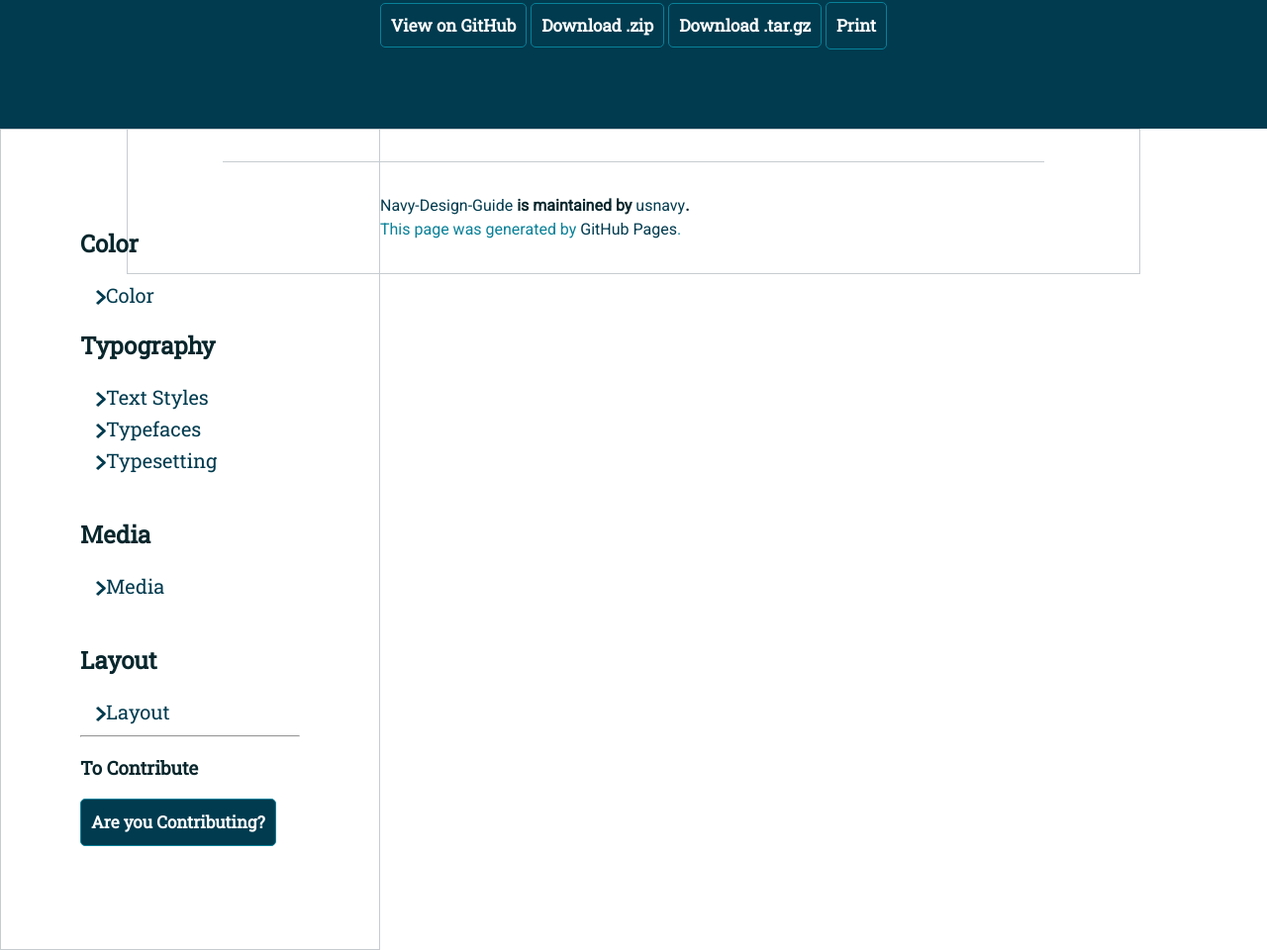
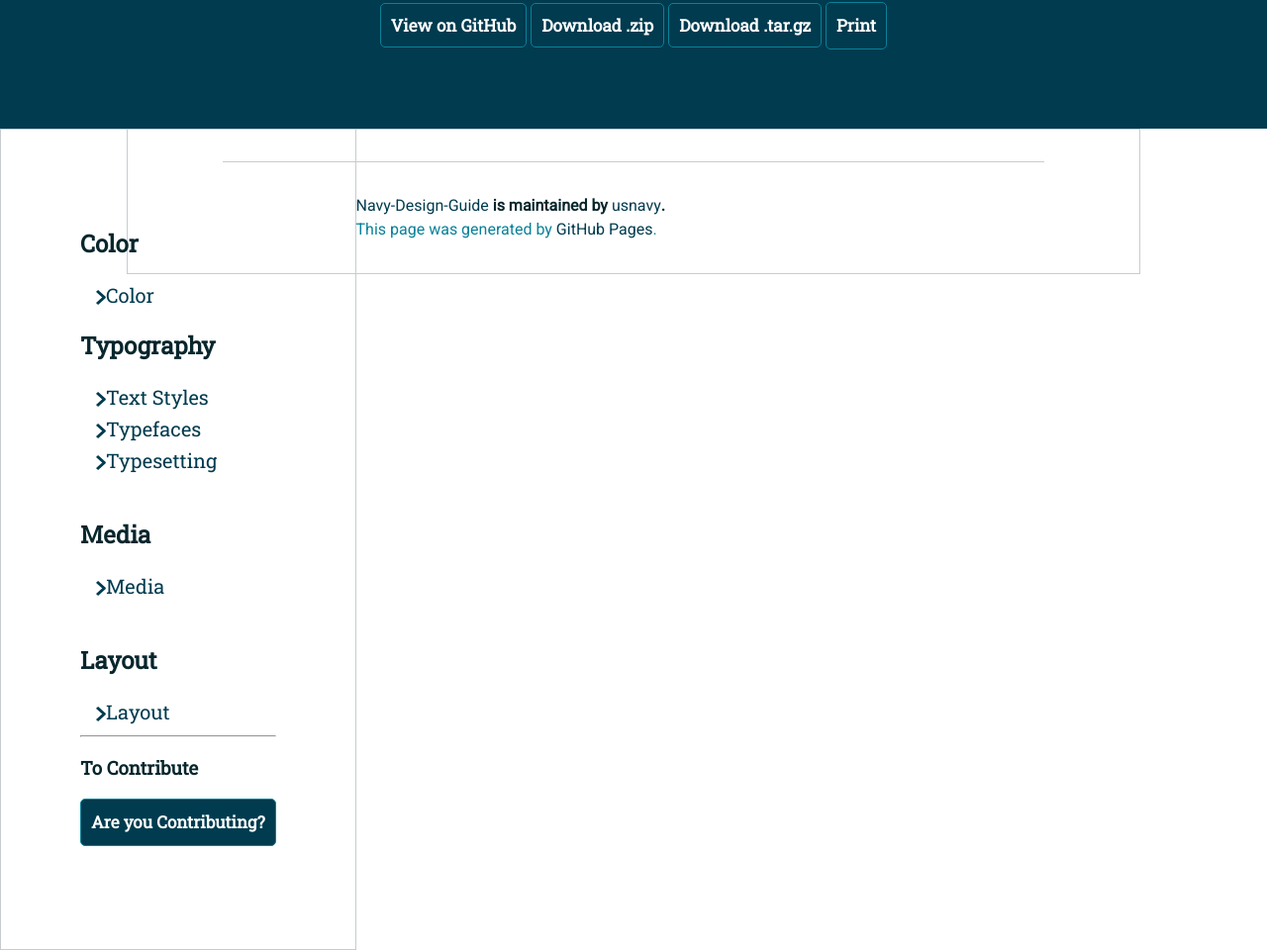
Before and after one commit to usnavy/Navy-Design-Guide, a Jekyll site: the page built from index.md, in a window 1280 px wide. Shown: the part 467-1427 px from the top of the page at 99% size. Built offline with Jekyll 4.4.1, drawn with Linux system fonts in a browser that asks for light colours; a script that is not in the unit is left out.

Commit message:
Update jekyll-design.scss

```diff
--- a/_sass/jekyll-design.scss
+++ b/_sass/jekyll-design.scss
@@ -515,7 +515,8 @@ a {
 .menu {
   float: left;
   border: 1px solid #C6CCD0;
-  width:30%;
+  max-width:400px;
+  min-width: 350px;
   display: inline-block;
   padding: 5rem;
 }
```
